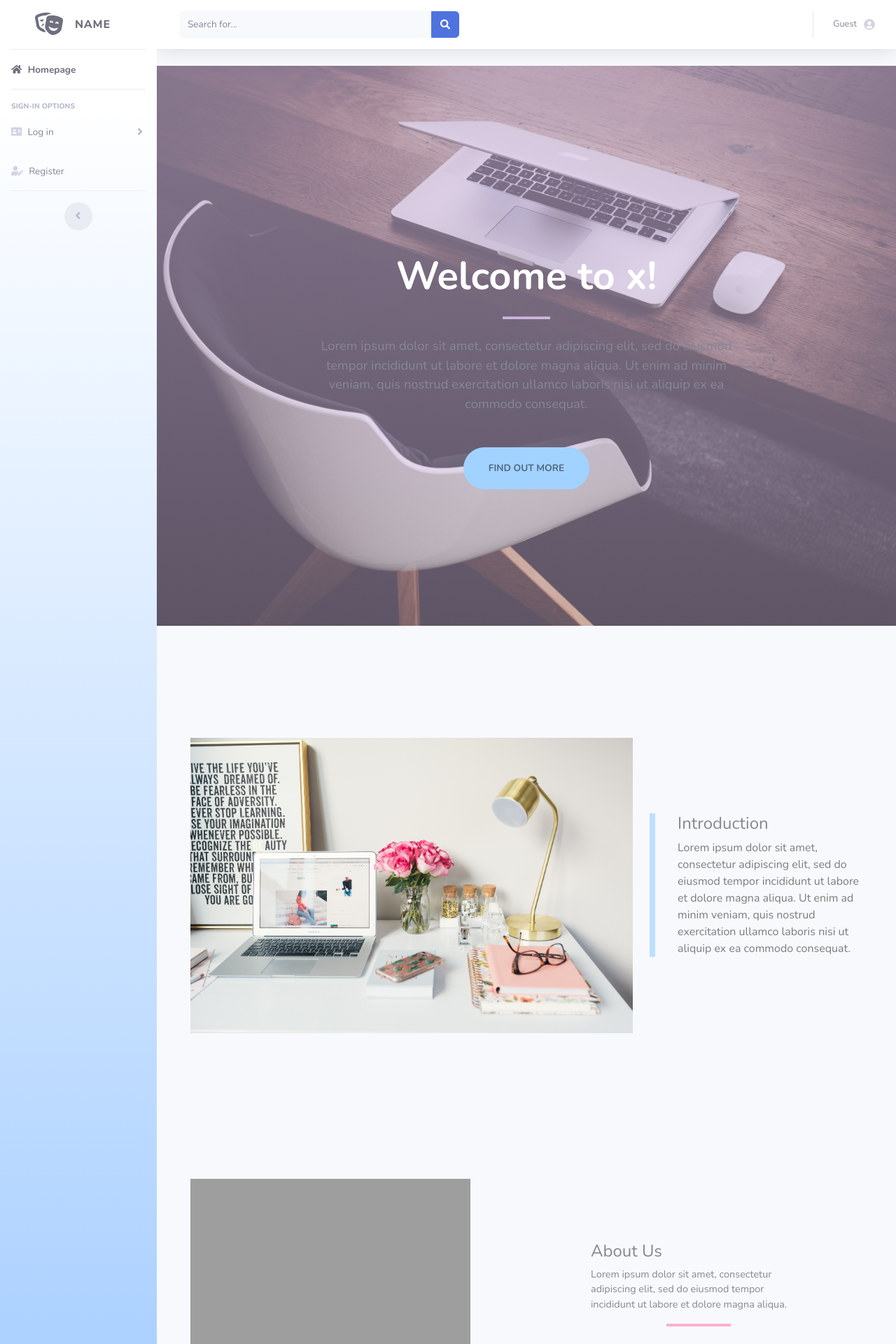
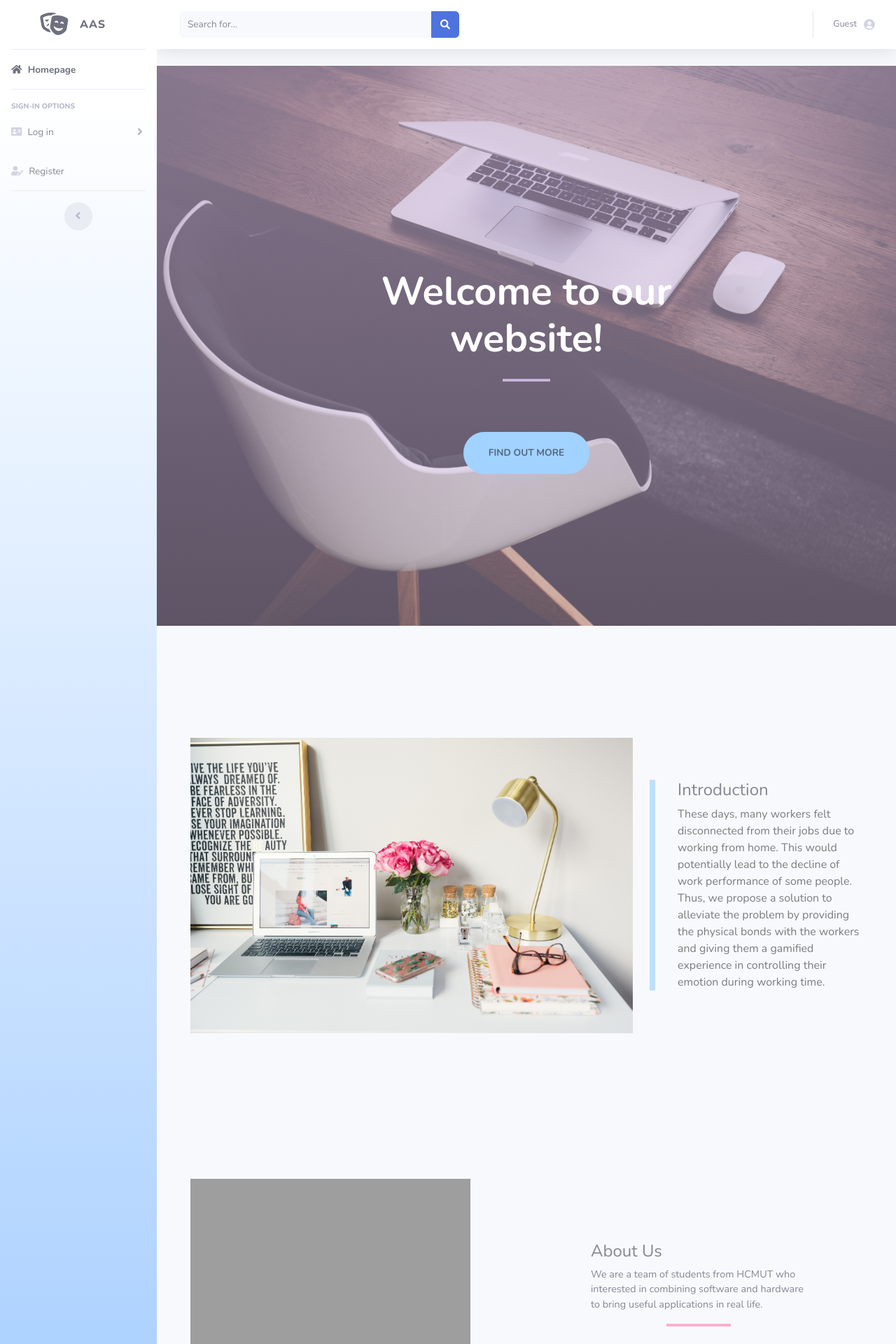
Before and after one commit to Minhluu2911/Anti-aggressive-system, a Django app: page / in a window 1280 px wide. Shown: the top 1920 px of the page at 70% size. Run offline with Django 4.2, Linux system fonts and the light colour scheme; some libraries are stand-ins or nearby versions; grey boxes are pictures that could not be loaded.

Commit message:
Fix content

```diff
--- a/AAS/homepage/templates/homepage/homepage-guest.html
+++ b/AAS/homepage/templates/homepage/homepage-guest.html
@@ -37,7 +37,7 @@
                 <div class="sidebar-brand-icon">
                     <i class="fas fa-theater-masks"></i>
                 </div>
-                <div class="sidebar-brand-text mx-3">Name</div>
+                <div class="sidebar-brand-text mx-3">AAS</div>
             </a>
 
             <!-- Divider -->
@@ -179,13 +179,11 @@
                     <div class="container px-4 px-lg-5 h-100">
                         <div class="row gx-4 gx-lg-5 h-100 align-items-center justify-content-center text-center">
                             <div class="col-lg-8 align-self-end">
-                                <h1 class="text-white font-weight-bold">Welcome to x!</h1>
+                                <h1 class="text-white font-weight-bold">Welcome to our website!</h1>
                                 <hr class="divider" />
                             </div>
                             <div class="col-lg-8 align-self-baseline">
-                                <p class="text-white-75 mb-5">Lorem ipsum dolor sit amet, consectetur adipiscing elit,
-                                    sed do eiusmod tempor incididunt ut labore et dolore magna aliqua. Ut enim ad minim
-                                    veniam, quis nostrud exercitation ullamco laboris nisi ut aliquip ex ea commodo consequat. </p>
+                                <p class="text-white-75 mb-5"></p>
                                 <a class="btn btn-primary btn-xl text-black-50" href="#introduction">Find Out More</a>
                             </div>
                         </div>
@@ -199,9 +197,7 @@
                             <div class="col-xl-4 col-lg-5">
                                 <div class="featured-text text-center text-lg-left">
                                     <h4>Introduction</h4>
-                                    <p class="text-black-50 mb-0">Lorem ipsum dolor sit amet, consectetur adipiscing elit,
-                                        sed do eiusmod tempor incididunt ut labore et dolore magna aliqua. Ut enim ad minim
-                                        veniam, quis nostrud exercitation ullamco laboris nisi ut aliquip ex ea commodo consequat. </p>
+                                    <p class="text-black-50 mb-0">These days, many workers felt disconnected from their jobs due to working from home. This would potentially lead to the decline of work performance of some people. Thus, we propose a solution to alleviate the problem by providing the physical bonds with the workers and giving them a gamified experience in controlling their emotion during working time.</p>
                                 </div>
                             </div>
                         </div>
@@ -218,8 +214,7 @@
                                     <div class="d-flex h-100">
                                         <div class="about-text w-100 my-auto text-center text-lg-left">
                                             <h4 class="text-black">About Us</h4>
-                                            <p class="mb-0 text-black">Lorem ipsum dolor sit amet, consectetur adipiscing elit,
-                                                sed do eiusmod tempor incididunt ut labore et dolore magna aliqua.</p>
+                                            <p class="mb-0 text-black">We are a team of students from HCMUT who interested in combining software and hardware to bring useful applications in real life.</p>
                                             <hr class="d-none d-lg-block mb-0 ms-0" />
                                         </div>
                                     </div>
@@ -234,8 +229,7 @@
                                     <div class="d-flex h-100">
                                         <div class="about-text w-100 my-auto text-center text-lg-right">
                                             <h4 class="text-black">About our Project</h4>
-                                            <p class="mb-0 text-black">Ut enim ad minim veniam, quis nostrud exercitation
-                                                ullamco laboris nisi ut aliquip ex ea commodo consequat.</p>
+                                            <p class="mb-0 text-black">This system is designed with the aid of micro:bit controller and Artificial Intelligence to track the emotion levels and amount of water drunk of a user during a working day. Then, the data of many users during many days will be organized in a form of monthly leaderboard for the users to compete with each others.</p>
                                             <hr class="d-none d-lg-block mb-0 me-0" />
                                         </div>
                                     </div>
--- a/AAS/stats/templates/stats/tables.html
+++ b/AAS/stats/templates/stats/tables.html
@@ -48,7 +48,7 @@
           <div class="sidebar-brand-icon">
             <i class="fas fa-theater-masks"></i>
           </div>
-          <div class="sidebar-brand-text mx-3">Name</div>
+          <div class="sidebar-brand-text mx-3">AAS</div>
         </a>
 
         <!-- Divider -->
```
Also changed, not shown: AAS/homepage/templates/homepage/homepage-user.html (+5 -11 lines), AAS/register/views.py (+39 -15 lines), AAS/stats/apps.py (+1 -38 lines), AAS/stats/templates/stats/index.html (+5 -5 lines), AAS/stats/views.py (+10 -0 lines).
